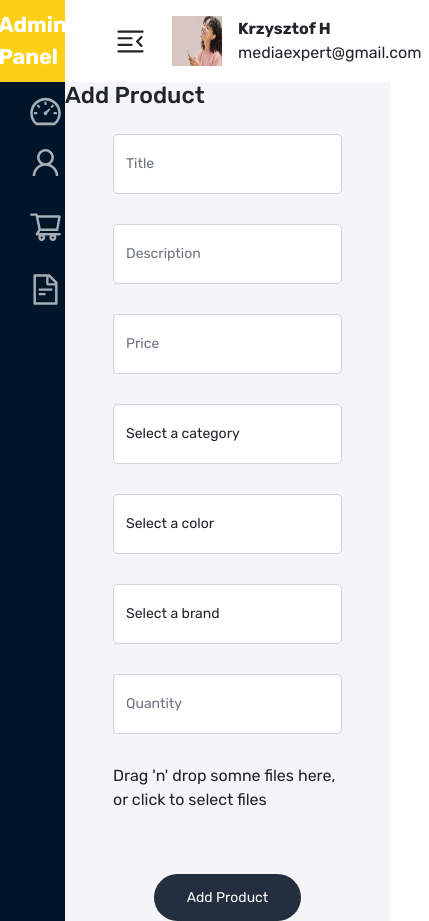
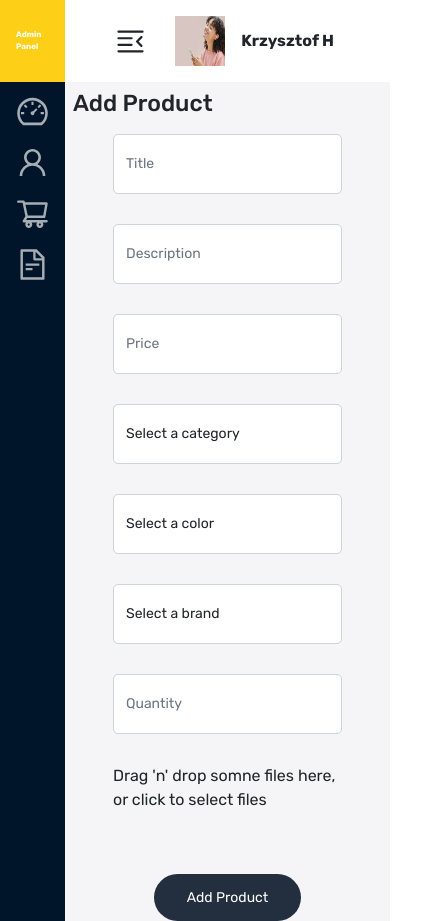
Before and after one commit to KrzysztofHum/Fashionable-shop, a React (Create React App) app in the folder frontend/: page /admin in a window 390 px wide. Shown: the whole page, 429 px wide, since content can reach past the window. Built offline with nearby package versions, Linux system fonts and the light colour scheme.

Commit message:
mobile add product page

```diff
--- a/frontend/src/App.css
+++ b/frontend/src/App.css
@@ -933,4 +933,32 @@ a:hover svg {
   transition: border 0.24s ease-in-out;
 }
 
+@media (max-width: 576px) {
+  .admin-header-logo {
+    font-size: 0.5rem !important;
+  }
+  .admin-header-email {
+    display: none;
+  }
+  .admin-nav-dropdown span:nth-child(2),
+  .admin-nav-dropdown span:nth-child(3) {
+    display: none;
+  }
+}
+
+@media (max-width: 992px) {
+  .admin-header-logo {
+    padding: 1rem;
+  }
+  .admin-nav-dropdown span:nth-child(2) {
+    display: none;
+  }
+}
+
+@media (max-width: 1400px) {
+  .admin-nav-dropdown span:nth-child(2) {
+    font-size: 1rem !important;
+  }
+}
+
 /* Admin Panel End*/
--- a/frontend/src/components/admin/AdminPanelHeader.js
+++ b/frontend/src/components/admin/AdminPanelHeader.js
@@ -19,7 +19,7 @@ const AdminPanelHeader = () => {
           />
           <div>
             <div className="fw-bold">Krzysztof H</div>
-            <div>mediaexpert@gmail.com</div>
+            <div className="admin-header-email">mediaexpert@gmail.com</div>
           </div>
         </div>
       </div>
--- a/frontend/src/components/admin/AdminPanelNav.js
+++ b/frontend/src/components/admin/AdminPanelNav.js
@@ -11,7 +11,7 @@ const AdminPanelNav = () => {
     <nav className="admin-nav">
       <ul className="p-1">
         <li>
-          <div className="admin-nav-dropdown d-flex align-items-center px-4 py-2">
+          <div className="admin-nav-dropdown d-flex align-items-center justify-content-center p-2">
             <span className="fs-4">
               <AiOutlineDashboard />
             </span>
@@ -22,7 +22,7 @@ const AdminPanelNav = () => {
           </div>
         </li>
         <li>
-          <div className="admin-nav-dropdown d-flex align-items-center px-4 py-2">
+          <div className="admin-nav-dropdown d-flex align-items-center justify-content-center p-2">
             <span className="fs-4">
               <AiOutlineUser />
             </span>
@@ -33,7 +33,7 @@ const AdminPanelNav = () => {
           </div>
         </li>
         <li>
-          <div className="admin-nav-dropdown d-flex align-items-center px-4 py-2">
+          <div className="admin-nav-dropdown d-flex align-items-center justify-content-center p-2">
             <span className="fs-4">
               <AiOutlineShoppingCart />
             </span>
@@ -44,7 +44,7 @@ const AdminPanelNav = () => {
           </div>
         </li>
         <li>
-          <div className="admin-nav-dropdown d-flex align-items-center px-4 py-2">
+          <div className="admin-nav-dropdown d-flex align-items-center justify-content-center p-2">
             <span className="fs-4">
               <AiOutlineFileText />
             </span>
--- a/frontend/src/components/admin/CreateProduct.js
+++ b/frontend/src/components/admin/CreateProduct.js
@@ -54,7 +54,7 @@ const CreateProduct = () => {
 
   return (
     <div>
-      <h3 className="mb-4">Add Product</h3>
+      <h3 className="mb-2 p-2">Add Product</h3>
       {isError && <div>{message}</div>}
       <div>
         <form
```
